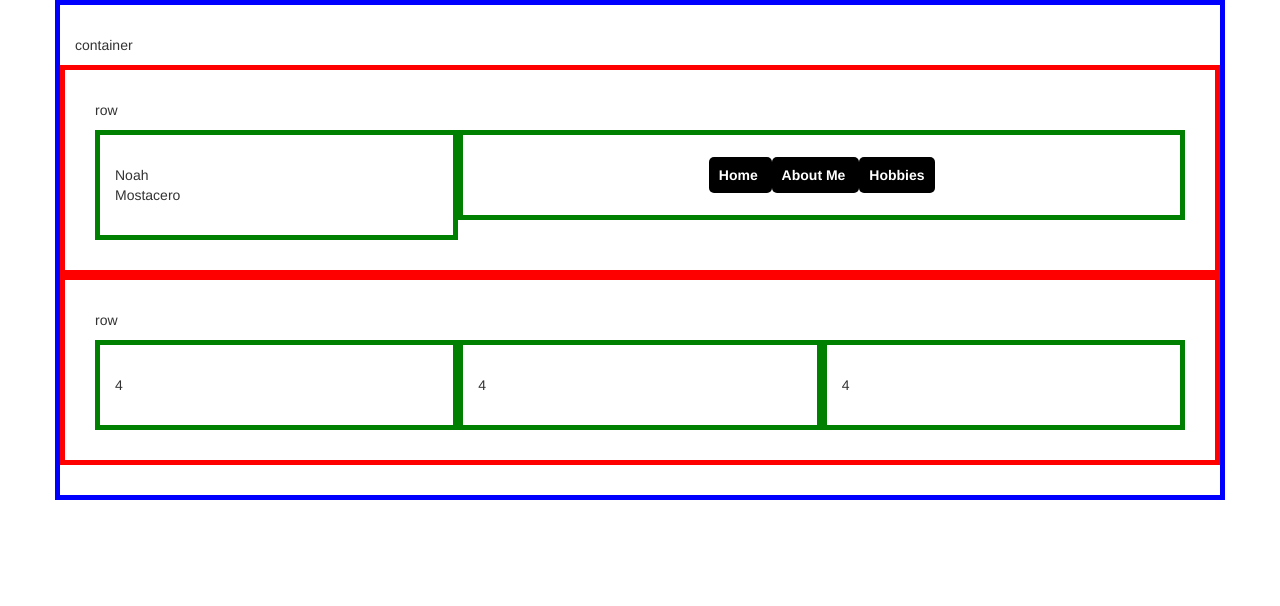
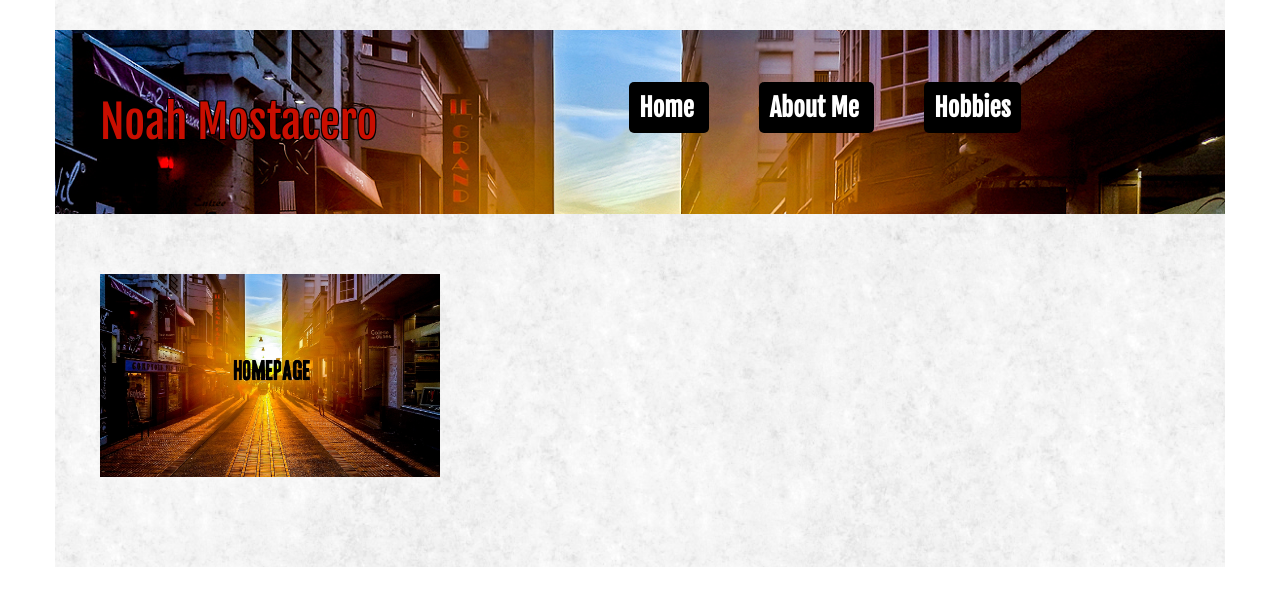
Before and after one commit to noahmost/MostaceroN-Portfolio, a plain HTML site: page public_html/index.html in a window 1280 px wide. Drawn offline with nearby package versions, Linux system fonts and the light colour scheme.

Commit message:
Have links and fonts in I am going to change background color

```diff
--- a/public_html/index.html
+++ b/public_html/index.html
@@ -12,32 +12,33 @@ and open the template in the editor.
         <link rel="stylesheet" type="text/css" href="lol.css">
         <link type="text/css" rel="stylesheet" href="css/bootstrap-theme.css">
         <link type="text/css" rel="stylesheet" href="css/bootstrap.css">
+        <link href='http://fonts.googleapis.com/css?family=Fjalla+One' rel='stylesheet' type='text/css'>
             </head>
     <body>
-        <div class="container">
-            <p>container</p>
-            <div class="row">
-                <p>row</p>
-                <div class="col-xs-4">Noah <br>Mostacero</div>
+        <div class="container bcolor">
+
+            <div class="row rowpicture">
+
+                <div class="col-xs-4" id="noah">Noah Mostacero</div>
                 <div class="col-xs-8"><nav>
                         <li>
-                <a href="index.html" style="text-decoration: none;" id="button1a">
+                <a href="index.html" style="text-decoration: none;" id="button1">
                     Home
                 </a>
-                <a href="aboutme.html" style="text-decoration: none;" id="button2b">
+                <a href="aboutme.html" style="text-decoration: none;" id="button2">
                     About Me
                 </a>
-                        <a href="hobbies.html" style="text-decoration: none;" id="button3b">
+                        <a href="hobbies.html" style="text-decoration: none;" id="button3">
                             Hobbies
                         </a>
                         </li>
                     </nav></div>
             </div>
             <div class="row">
-                <p>row</p>
-                <div class="col-xs-4">4</div>
-                <div class="col-xs-4">4</div>
-                <div class="col-xs-4">4</div>
+
+                <div class="col-xs-4"><img class="img-responsive" src='homepage.jpg'></div>
+                <div class="col-xs-4"></div>
+                <div class="col-xs-4"></div>
             </div>
         </div>
         <script src="http://ajax.googleapis.com/ajax/libs/jquery/1.11.1/jquery.min.js"></script>
--- a/public_html/lol.css
+++ b/public_html/lol.css
@@ -9,19 +9,22 @@ and open the template in the editor.
 */
 /* this is all indexx */
 .bcolor{
-    background-image: url('coolsun.jpg'); background-repeat: no-repeat ,center, center, fixed;
+    background-image: url('fresh_snow.png');
+}
+.rowpicture{
+    background-image: url('coolsun.jpg'); background-repeat: no-repeat;
     background-size: 100%;
 }
 #noah{
     color: rgba(251, 17, 0, 0.8);
-    margin: 100px 300px 0px 300px;
-    height: 55px;
-    font-size: 55px;
+    margin: 0px 0px 0px 0px;
+    font-size: 45px;
     text-shadow:
     -1px -1px 0 #000,
     1px -1px 0 #000,
     -1px 1px 0 #000,
     1px 1px 0 #000;
+    font-family: 'Fjalla One', sans-serif;
 }
 #mostacero{
     color: rgba(251, 17, 0, 0.8);
@@ -58,6 +61,8 @@ li{
   font-weight: bold;
   margin: 0px 0px 0px 0px;
   display: inline;
+  font-family: 'Fjalla One', sans-serif;
+  font-size: 25px;
 }
 #button2{
   display: block;
@@ -69,8 +74,10 @@ li{
   border-radius: 5px;
   color: white;
   font-weight: bold;
-  margin: 0px 0px 0px 0px;
+  margin: 0px 50px 0px 50px;
   display: inline;
+  font-size: 25px;
+  font-family: 'Fjalla One', sans-serif;
 }
 #button3{
   display: block;
@@ -84,6 +91,8 @@ li{
   font-weight: bold;
   margin: 0px 0px 0px 0px;
   display: inline;
+  font-size: 25px;
+  font-family: 'Fjalla One', sans-serif;
 }
 #adriansquote{
     color: rgba(251, 17, 0, 0.8);
@@ -93,6 +102,10 @@ li{
     -1px 1px 0 #000,
     1px 1px 0 #000;
 }
+div{
+    padding: 30px;
+}
+/*
 div{
     border-style: solid;
     border-width: 5px;
```
Also changed, not shown: public_html/fresh_snow.png (added), public_html/homepage.jpg (added), public_html/images/b1.jpg (deleted).
